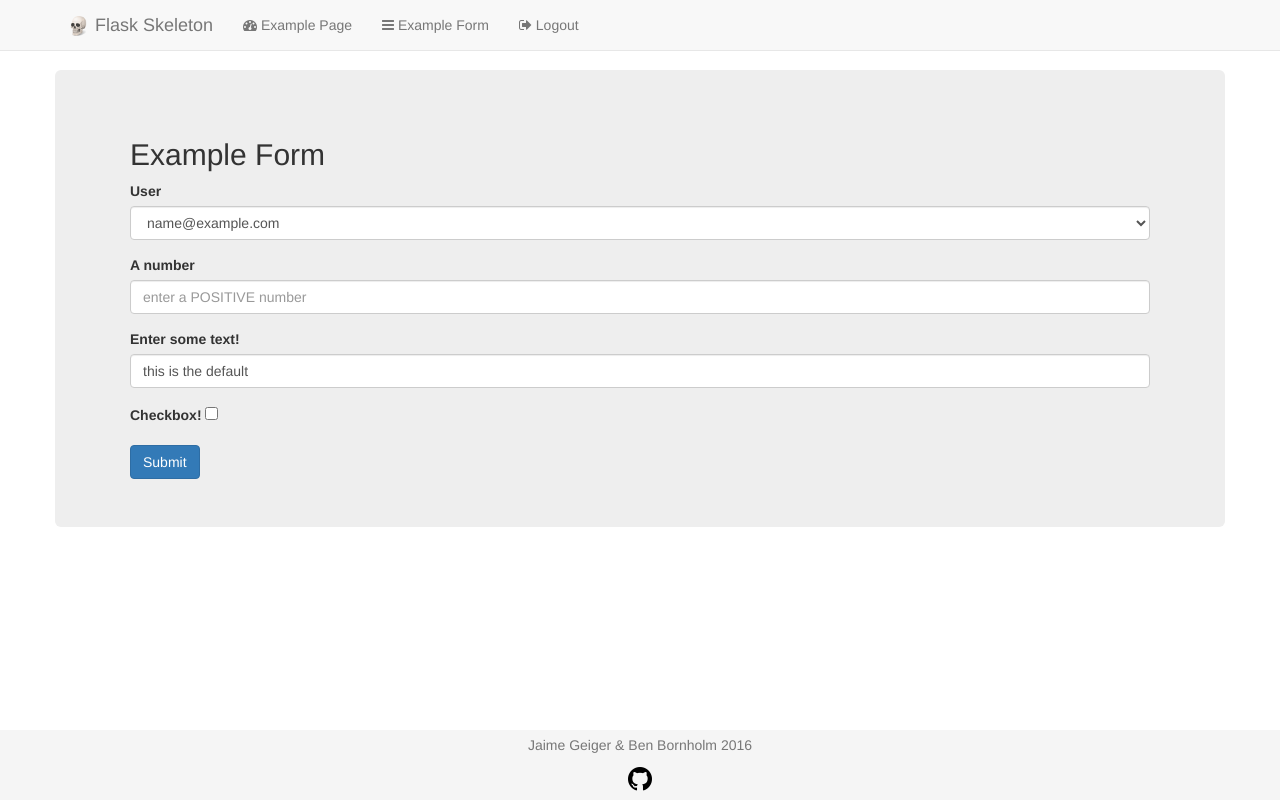
After one commit to jgeigerm/flask-examples, a Flask app: page /exampleform in a window 1280 px wide. The commit adds this page. Run offline with Flask 2, Linux system fonts and the light colour scheme; the visitor is signed in with stand-in values (Sample User, id 1); data comes from the database, SQL or seed files in the repository; data that the repository does not hold is empty; parts of the project's set-up code (start-up, migrations or seed data) failed here and were passed over; some libraries are stand-ins or nearby versions.

Commit message:
example form and admin index

```diff
--- /dev/null
+++ b/skeleton/app/forms.py
@@ -0,0 +1,21 @@
+from flask.ext.wtf import Form
+from wtforms import TextField, SubmitField, SelectField, IntegerField, BooleanField
+from wtforms.validators import DataRequired, ValidationError, Length
+from flask import flash
+
+class FormFlash(Form):
+    def flash_errors(self):
+        for field, errors in self.errors.items():
+            for error in errors:
+                flash("{} - {}".format(field, error), category="error")
+
+class ExampleForm(FormFlash):
+    user = SelectField('User', choices=[])
+    anumber = IntegerField('A number', validators=[DataRequired()], default="")
+    text = TextField('Enter some text!', default="this is the default", validators=[Length(min=3, max=50)])
+    checkbox = BooleanField('Checkbox!')
+    submit = SubmitField('submit')
+
+    def validate_anumber(self, field):
+        if field.data < 0:
+            raise ValidationError("Try positive numbers ONLY!")
--- a/skeleton/app/templates/base.html
+++ b/skeleton/app/templates/base.html
@@ -12,7 +12,7 @@
         <meta http-squiv="X-UA-Compatible" content="IE=edge">
         <meta name="viewport" content="width=device-width, initial-scale=1">
         <link rel="stylesheet" href="{{url_for('static', filename='bootstrap/css/bootstrap.css')}}">
-        <link rel="stylesheet" href="{{url_for('static', filename='font-awesome/css/font-awesome.min.css')}}">
+        <link rel="stylesheet" href="{{url_for('static', filename='Font-Awesome/css/font-awesome.min.css')}}">
         <link rel="stylesheet" href="{{url_for('static', filename='custom/custom.css')}}">
         <link rel="shortcut icon" href="{{url_for('static', filename='img/favicon.ico')}}">
         {% block head %}
@@ -34,6 +34,7 @@
                 <ul class="nav navbar-nav">
                     {% if g.user.is_authenticated %}
                     <li id="examplepage"><a href="{{url_for('main.examplepage')}}"><i class="fa fa-dashboard"></i> Example Page</a></li>
+                    <li id="exampleform"><a href="{{url_for('main.exampleform')}}"><i class="fa fa-reorder"></i> Example Form</a></li>
                     {% if g.user.has_role('admin') %}
                     <li id="admin"><a href="{{url_for('admin.index')}}"><i class="fa fa-cog"></i> Admin</a></li>
                     {% endif %}
--- /dev/null
+++ b/skeleton/app/templates/exampleform.html
@@ -0,0 +1,32 @@
+{% extends "base.html" %}
+{% block content %}
+<div class="jumbotron row">
+    <div class="col-md-12">
+        <div class="row">
+            <div class="col-md-12">
+                <h2>Example Form</h2>
+            </div>
+        </div>
+        <form action="" method="POST" name="example">
+            {{form.hidden_tag()}}
+            <div class="form-group">
+                    {{form.user.label}}
+                    {{form.user(class="form-control")}}
+            </div>
+            <div class="form-group">
+                    {{form.anumber.label}}
+                    {{form.anumber(class="form-control", placeholder="enter a POSITIVE number")}}
+            </div>
+            <div class="form-group">
+                    {{form.text.label}}
+                    {{form.text(class="form-control")}}
+            </div>
+            <div class="form-group">
+                    {{form.checkbox.label}}
+                    {{form.checkbox}}
+            </div>
+                    {{form.submit(class="btn btn-primary", value="Submit")}}
+        </form>
+    </div>
+</div>
+{% endblock content %}
--- a/skeleton/app/views/main.py
+++ b/skeleton/app/views/main.py
@@ -1,8 +1,9 @@
 #!flask/bin/python
 from app import db, app
 from flask import render_template, g, Blueprint
+from flask.ext.security import current_user, login_required
 from app.models import *
-from flask.ext.security import current_user, login_required
+from app.forms import *
 
 main = Blueprint('main', __name__)
 
@@ -21,6 +22,21 @@ def index():
 def examplepage():
     return render_template('examplepage.html', title="Example Page!")
 
+@main.route('/exampleform', methods=['GET', 'POST'])
+@login_required
+def exampleform():
+    form = ExampleForm()
+    form.user.choices = [ (x.email, x.email) for x in User.query.all() ]
+    if form.validate_on_submit():
+        flash("Good job you filled out the form: {}, {}, {}, {}".format(form.user.data,
+                                                                         form.anumber.data,
+                                                                         form.text.data,
+                                                                         form.checkbox.data),
+              category="good")
+    else:
+        form.flash_errors()
+    return render_template("exampleform.html", title="Example Form!", form=form)
+
 @main.errorhandler(404)
 def not_found_error(error):
     return render_template('404.html')
```
Also changed, not shown: skeleton/app/templates/admin/index.html (added, +7 -0 lines), 1 other file.
